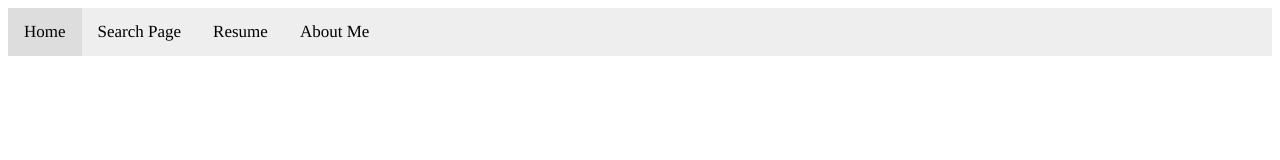
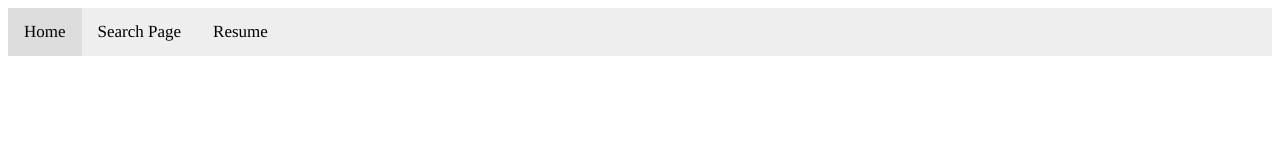
Before and after one commit to 2707164/2707164.github.io, a plain HTML site: page index.html in a window 1280 px wide. Drawn offline with Linux system fonts and the light colour scheme.

Commit message:
Update index.html

```diff
--- a/index.html
+++ b/index.html
@@ -88,7 +88,6 @@ a:visited {
   <a href="https://2707164.github.io/index.html" class="active">Home</a>
   <a href="https://2707164.github.io/SearchPage/index.html">Search Page</a>
   <a href="https://2707164.github.io/Resume/index.html">Resume</a>
-  <a href="https://2707164.github.io/about/index.html">About Me</a>
   <a href="javascript:void(0);" class="icon" onclick="myTopnav()">
     <i class="fa fa-bars"></i>
   </a>
```
